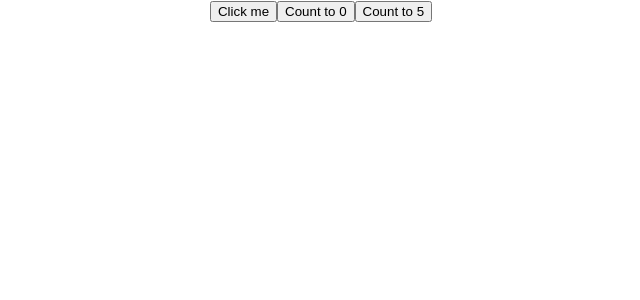
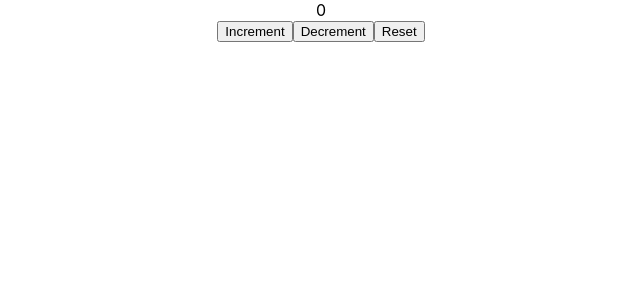
Before and after one commit to Waghib/React-Render, a React (Create React App) app: page / in a window 1280 px wide. Shown: the top 300 px of the page, without its empty margins (319-959 px from the left). Built offline with nearby package versions, Linux system fonts and the light colour scheme.

Commit message:
react render - useReducer

```diff
--- a/src/App.js
+++ b/src/App.js
@@ -1,11 +1,11 @@
 import logo from './logo.svg';
 import './App.css';
-import UseState from './component/UseState/UseState';
+import UseReducer from './component/UseReducer/UseReducer';
 
 function App() {
   return (
     <div className="App">
-      <UseState />
+      <UseReducer />
     </div>
   );
 }
--- /dev/null
+++ b/src/component/UseReducer/UseReducer.js
@@ -0,0 +1,31 @@
+import React, {useReducer} from 'react'
+
+const intialState = 0
+const reducer = (state, action) => {
+    switch(action) {
+        case 'increment':
+            return state + 1
+        case 'decrement':
+            return state - 1
+        default:
+            return intialState
+    }
+}
+
+const UseReducer = () => {
+
+    const [count, dispatch] = useReducer(reducer, intialState)
+
+    console.log('render UseReducer')
+
+  return (
+    <div>
+        <div>{count}</div>
+        <button onClick={() => dispatch('increment')}>Increment</button>
+        <button onClick={() => dispatch('decrement')}>Decrement</button>
+        <button onClick={() => dispatch('reset')}>Reset</button>
+    </div>
+  )
+}
+
+export default UseReducer
```
